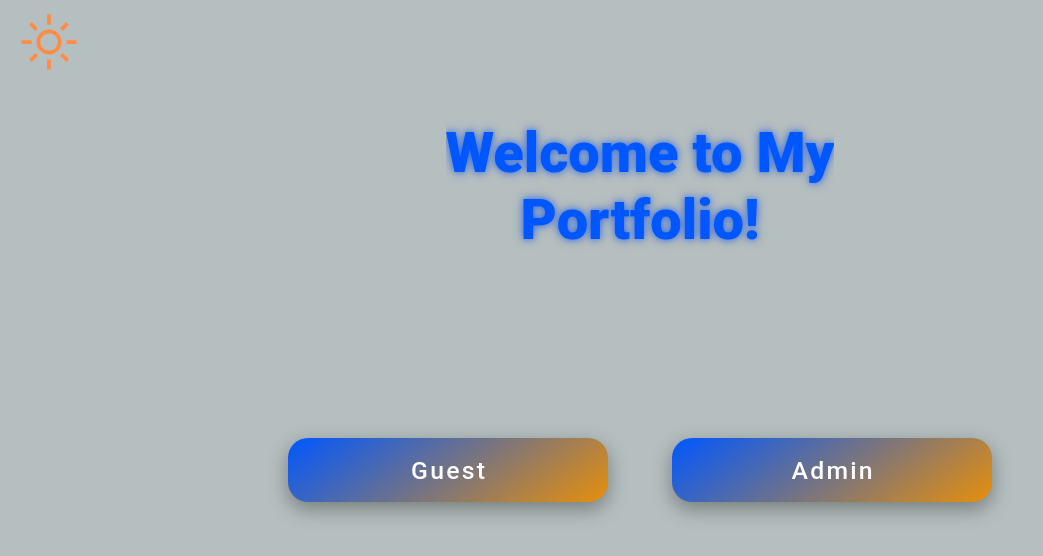
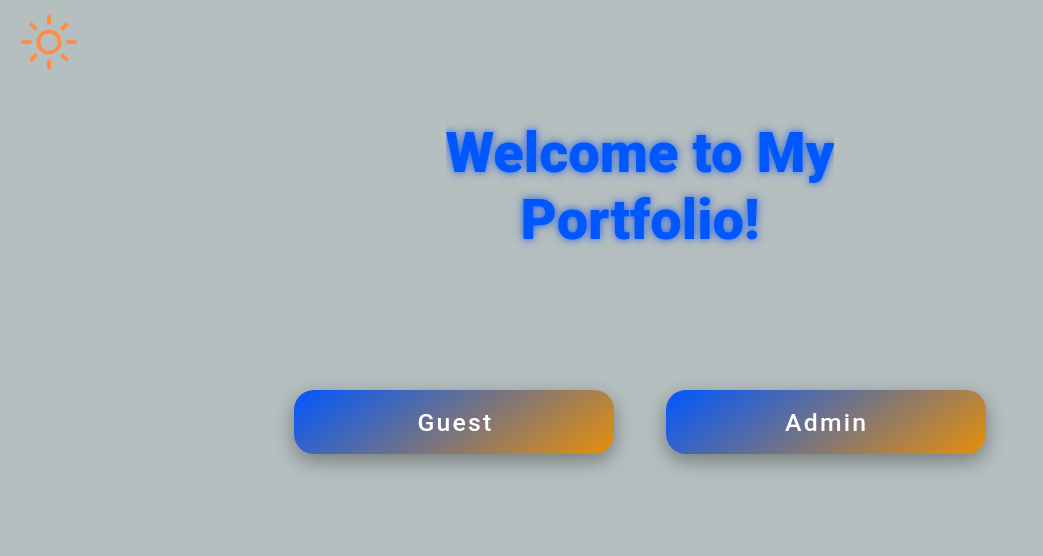
Before and after one commit to Steffycoding/PORTFOLIO, a Nuxt app: page /welcome in a window 1280 px wide. Shown: the top 556 px of the page, without its empty margins (0-1043 px from the left). Built offline with nearby package versions, Linux system fonts and the light colour scheme.

Commit message:
v-buttons changes

```diff
--- a/pages/welcome.vue
+++ b/pages/welcome.vue
@@ -136,13 +136,14 @@ const adminBtnStyle = computed(() => ({
   font-weight: 900;
   line-height: 1.2;
   overflow: hidden;
+  margin-bottom: 2rem;
 }
 
 /* Button Group */
 .button-group {
   display: flex;
   justify-content: center;
-  gap: clamp(2rem, 5vw, 10rem);
+  gap: clamp(2rem, 4vw, 8rem);
   flex-wrap: wrap;
   width: 100%;
 }
@@ -164,7 +165,7 @@ const adminBtnStyle = computed(() => ({
   position: relative;
   box-shadow: 0 7px 20px rgba(0,0,0,0.35);
   transition: transform 0.3s ease, box-shadow 0.3s ease;
-  margin-top: 6rem;
+  margin-top: 3rem;
 }
 .v-btn::after {
   content: '';
```
